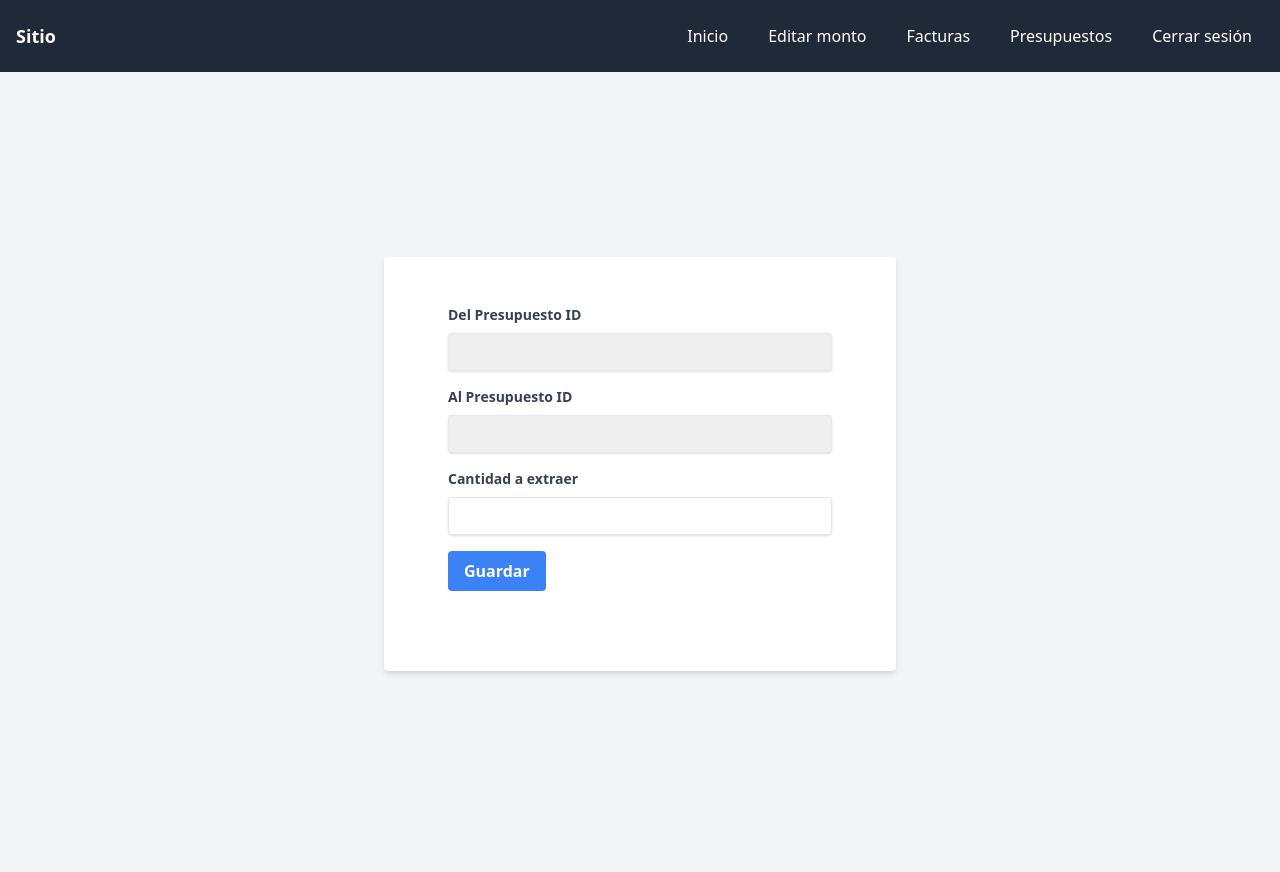
After one commit to josuecepedatec/presupuesto-dap, a Django app: page /editar-monto/ in a window 1280 px wide. The commit adds this page. Run offline with Django 4.2, Linux system fonts and the light colour scheme; a user stored in the database is signed in; data comes from the database, SQL or seed files in the repository; both versions use the stored data as it was after the commit; lists and menus that the app fills with data are empty; some libraries are stand-ins or nearby versions.

Commit message:
edicion de montos

```diff
--- a/core/models.py
+++ b/core/models.py
@@ -43,9 +43,11 @@ class UserAreaOrSubArea(BaseModel):
     user = models.OneToOneField(get_user_model(), on_delete=models.CASCADE)
     area = models.ForeignKey(Area, on_delete=models.CASCADE)
     sub_area = models.ForeignKey(SubArea, on_delete=models.CASCADE)
+    puede_editar_monto = models.BooleanField(default=False)
 
     def __str__(self) -> str:
         return self.user.username
+
 
 class Presupuesto(BaseModel):
     presupuesto_id = models.CharField(max_length=100, unique=True)
--- a/core/templates/base.html
+++ b/core/templates/base.html
@@ -13,12 +13,19 @@
             <div class="text-white font-bold text-lg">Sitio</div>
             <div class="flex space-x-4">
                 <a href="/" class="text-white hover:bg-gray-700 px-3 py-2 rounded-md">Inicio</a>
+                {% if user_context_data.puede_editar_monto or user_context_data.is_superuser %}
+                <a href="/editar-monto/" class="text-white hover:bg-gray-700 px-3 py-2 rounded-md">Editar monto</a>
+                {% endif %}
                 <a href="/facturas/" class="text-white hover:bg-gray-700 px-3 py-2 rounded-md">Facturas</a>
                 <a href="/presupuestos/" class="text-white hover:bg-gray-700 px-3 py-2 rounded-md">Presupuestos</a>
                 <a href="{% url 'logout' %}" class="text-white hover:bg-gray-700 px-3 py-2 rounded-md">Cerrar sesión</a>
             </div>
         </div>
     </nav>
+
+{% comment %} <pre>
+    {{user_context_data}}
+</pre> {% endcomment %}
 {% block content %}
 
 {% endblock %}
--- /dev/null
+++ b/core/templates/editar-monto.html
@@ -0,0 +1,148 @@
+{% extends "base.html" %}
+
+{% block content %}
+<div class=" flex items-center justify-center h-screen">
+
+    <div class="w-full max-w-lg bg-white shadow-md rounded px-8 pt-6 pb-8 mb-4">
+        <div id="alerta-exito" class="hidden bg-green-100 border border-green-400 text-green-700 px-4 py-3 rounded relative mt-4" role="alert">
+            <strong class="font-bold">¡Éxito!</strong>
+            <span class="block sm:inline">Los datos han sido guardados exitosamente.</span>
+            <span class="absolute top-0 bottom-0 right-0 px-4 py-3">
+                <svg class="fill-current h-6 w-6 text-green-500" role="button" xmlns="http://www.w3.org/2000/svg" viewBox="0 0 20 20"><title>Close</title><path d="M14.348 5.652a.5.5 0 0 1 .707.707L10.707 10l4.348 4.348a.5.5 0 0 1-.707.707L10 10.707l-4.348 4.348a.5.5 0 0 1-.707-.707L9.293 10 4.945 5.652a.5.5 0 0 1 .707-.707L10 9.293l4.348-4.348z"/></svg>
+            </span>
+        </div>
+        <div id="alerta-monto" class="hidden bg-red-100 border border-red-400 text-red-700 px-4 py-3 rounded relative mt-4" role="alert">
+            <strong class="font-bold">¡Error!</strong>
+            <span class="block sm:inline">La cantidad es mayor al monto restante.</span>
+            <span class="absolute top-0 bottom-0 right-0 px-4 py-3">
+                <svg class="fill-current h-6 w-6 text-red-500" role="button" xmlns="http://www.w3.org/2000/svg" viewBox="0 0 20 20"><title>Close</title><path d="M14.348 5.652a.5.5 0 0 1 .707.707L10.707 10l4.348 4.348a.5.5 0 0 1-.707.707L10 10.707l-4.348 4.348a.5.5 0 0 1-.707-.707L9.293 10 4.945 5.652a.5.5 0 0 1 .707-.707L10 9.293l4.348-4.348z"/></svg>
+            </span>
+        </div>
+        <div id="alerta-presupuesto" class="hidden bg-red-100 border border-red-400 text-red-700 px-4 py-3 rounded relative mt-4" role="alert">
+            <strong class="font-bold">¡Error!</strong>
+            <span class="block sm:inline">Selecciona presupuestos diferentes.</span>
+            <span class="absolute top-0 bottom-0 right-0 px-4 py-3">
+                <svg class="fill-current h-6 w-6 text-red-500" role="button" xmlns="http://www.w3.org/2000/svg" viewBox="0 0 20 20"><title>Close</title><path d="M14.348 5.652a.5.5 0 0 1 .707.707L10.707 10l4.348 4.348a.5.5 0 0 1-.707.707L10 10.707l-4.348 4.348a.5.5 0 0 1-.707-.707L9.293 10 4.945 5.652a.5.5 0 0 1 .707-.707L10 9.293l4.348-4.348z"/></svg>
+            </span>
+        </div>
+
+        <form id="form-editar-monto" method="post" action="{% url 'extraer_monto' %}" class="max-w-lg mx-auto bg-white rounded px-8 pt-6 pb-8 mb-4">
+            {% csrf_token %}
+            <div class="mb-4">
+                <label class="block text-gray-700 text-sm font-bold mb-2" for="presupuesto">Del Presupuesto ID</label>
+                <select class="shadow appearance-none border rounded w-full py-2 px-3 text-gray-700 leading-tight focus:outline-none focus:shadow-outline" id="presupuesto" name="presupuesto">
+                    <!-- Opciones del select serán cargadas dinámicamente aquí -->
+                    <option></option>
+                </select>
+                <div id="presupuesto-error" class="text-red-500"></div>
+            </div>
+            <div class="mb-4">
+                <label class="block text-gray-700 text-sm font-bold mb-2" for="presupuesto">Al Presupuesto ID</label>
+                <select class="shadow appearance-none border rounded w-full py-2 px-3 text-gray-700 leading-tight focus:outline-none focus:shadow-outline" id="presupuesto2" name="presupuesto2">
+                    <!-- Opciones del select serán cargadas dinámicamente aquí -->
+                    <option></option>
+                </select>
+                <div id="presupuesto2-error" class="text-red-500"></div>
+            </div>
+            <div class="mb-4">
+                <label class="block text-gray-700 text-sm font-bold mb-2" for="cantidad">Cantidad a extraer</label>
+                <input class="shadow appearance-none border rounded w-full py-2 px-3 text-gray-700 leading-tight focus:outline-none focus:shadow-outline" id="cantidad" type="text" name="cantidad" step="0.01">
+                <div id="cantidad-error" class="text-red-500"></div>
+            </div>
+            <div class="flex items-center justify-between">
+                <button class="bg-blue-500 hover:bg-blue-700 text-white font-bold py-2 px-4 rounded focus:outline-none focus:shadow-outline" type="submit">Guardar</button>
+            </div>
+        </form>
+    </div>
+
+</div>
+
+
+<script>
+    fetch('/api/presupuestos/')
+    .then(response => response.json())
+    .then(data => {
+        const select = document.getElementById('presupuesto');
+        data.forEach(presupuesto => {
+            const option = document.createElement('option');
+            option.value = presupuesto.id;
+            option.textContent = presupuesto.presupuesto_id;
+            select.appendChild(option);
+        });
+        const select2 = document.getElementById('presupuesto2');
+        data.forEach(presupuesto => {
+            const option = document.createElement('option');
+            option.value = presupuesto.id;
+            option.textContent = presupuesto.presupuesto_id;
+            select2.appendChild(option);
+        });
+    })
+    .catch(error => console.error('Error:', error));
+
+    document.getElementById("form-editar-monto").addEventListener("submit", function(event) {
+        event.preventDefault();
+        var form = this;
+        const errorList = ['cantidad', 'presupuesto', 'presupuesto2']
+
+        fetch(form.action, {
+            method: form.method,
+            body: new FormData(form)
+        })
+        .then(response => {
+            if (response.ok) {
+                document.getElementById("alerta-exito").classList.remove("hidden");
+                document.getElementById("alerta-monto").classList.add("hidden");
+                document.getElementById("alerta-presupuesto").classList.add("hidden");
+                errorList.forEach(function(item) {
+                    var errorDiv = document.getElementById(item + "-error");
+                    if (errorDiv) {
+                        errorDiv.innerHTML = '';
+                    }
+                })
+
+                form.reset();
+            } else {
+                response.json().then(data => {
+
+                    if (data.monto) {
+                        document.getElementById("alerta-monto").classList.remove("hidden");
+                    }
+                    if (data.presupuesto) {
+                        document.getElementById("alerta-presupuesto").classList.remove("hidden");
+                    }
+                    if (data.presupuesto) {
+                        document.getElementById("alerta-presupuesto").classList.remove("hidden");
+                    }
+
+                    errorList.forEach(function(item) {
+                        var errorDiv = document.getElementById(item + "-error");
+                        if (errorDiv) {
+                            errorDiv.innerHTML = '';
+                        }
+                    })
+
+                    for (var key in data) {
+                        var errorDiv = document.getElementById(key + "-error");
+                        if (errorDiv) {
+                            errorDiv.innerHTML = data[key].join(", ");
+                        }
+                    }
+
+                });
+            }
+        })
+        .catch(error => console.error('Error:', error));
+    });
+
+    document.getElementById("alerta-exito").addEventListener("click", function() {
+        this.classList.add("hidden");
+    });
+    document.getElementById("alerta-monto").addEventListener("click", function() {
+        this.classList.add("hidden");
+    });
+    document.getElementById("alerta-presupuesto").addEventListener("click", function() {
+        this.classList.add("hidden");
+    });
+</script>
+
+{% endblock %}
--- a/core/urls.py
+++ b/core/urls.py
@@ -1,12 +1,14 @@
 from django.urls import path, include
-from .views import index, login_view, crear_factura, facturas, presupuestos, logout_view, PresupuestoListView
+from .views import index, editar_monto, extraer_monto, login_view, crear_factura, facturas, presupuestos, logout_view, PresupuestoListView
 
 urlpatterns = [
     path('', index, name='index'),
+    path('editar-monto/', editar_monto, name='editar-monto'),
     path('facturas/', facturas, name='facturas'),
     path('presupuestos/', presupuestos, name='presupuestos'),
     path('login/', login_view, name='login'),
     path('logout/', logout_view, name='logout'),
     path('crear-factura/', crear_factura, name='crear_factura'),
+    path('extraer-monto/', extraer_monto, name='extraer_monto'),
     path('api/presupuestos/', PresupuestoListView.as_view(), name='presupuesto-list'),
 ]
--- a/core/views.py
+++ b/core/views.py
@@ -3,6 +3,7 @@ from django.contrib.auth import login, logout
 from django.contrib.auth.decorators import login_required
 from django.core.paginator import Paginator
 from django.db.models import Count
+from django.urls import reverse
 
 from rest_framework.views import APIView
 from rest_framework import status
@@ -11,7 +12,7 @@ from rest_framework.decorators import api_view
 
 from .models import Factura, Presupuesto, UserAreaOrSubArea
 from .forms import LoginForm, FacturaForm
-from .serializers import FacturaSerializer, PresupuestoSerializer
+from .serializers import FacturaSerializer, PresupuestoSerializer, ExtraerMontoSerializer
 
 
 
@@ -37,6 +38,22 @@ def presupuestos_query(request):
         pass
     return qs.none()
 
+def user_context_data(request):
+    user = request.user
+    try:
+        u = UserAreaOrSubArea.objects.get(user__id=user.pk)
+        return {
+            'is_superuser': request.user.is_superuser,
+            'is_staff': request.user.is_staff,
+            'puede_editar_monto': u.puede_editar_monto
+        }
+    except UserAreaOrSubArea.DoesNotExist:
+        return {
+            'is_superuser': request.user.is_superuser,
+            'is_staff': request.user.is_staff,
+            'puede_editar_monto': False
+        }
+
 
 def login_view(request):
     if request.method == 'POST':
@@ -52,6 +69,31 @@ def login_view(request):
 def logout_view(request):
     logout(request)
     return redirect('login')
+
+
+@api_view(['POST'])
+def extraer_monto(request):
+    if request.method == 'POST':
+        serializer = ExtraerMontoSerializer(data=request.data)
+        if serializer.is_valid():
+            if serializer.data['presupuesto'] == serializer.data['presupuesto2']:
+                return Response({'presupuesto': 'Selecciona diferentes presupuestos'}, status=status.HTTP_400_BAD_REQUEST)
+
+            presupuesto = Presupuesto.objects.get(pk=serializer.data['presupuesto'])
+
+            if serializer.data['cantidad'] > presupuesto.monto:
+                return Response({'monto': f'la cantidad es mayor al monto restante de {presupuesto.presupuesto_id} - ${presupuesto.monto}'}, status=status.HTTP_400_BAD_REQUEST)
+
+            presupuesto2 = Presupuesto.objects.get(pk=serializer.data['presupuesto2'])
+            presupuesto2.monto += serializer.data['cantidad']
+            presupuesto2.save()
+
+            presupuesto.monto -= serializer.data['cantidad']
+            presupuesto.save()
+            return Response(serializer.data, status=status.HTTP_201_CREATED)
+        print(" NO VALIDO")
+        print(request.data)
+        return Response(serializer.errors, status=status.HTTP_400_BAD_REQUEST)
 
 @api_view(['POST'])
 def crear_factura(request):
@@ -78,31 +120,41 @@ def crear_factura(request):
 
 @login_required(redirect_field_name='next', login_url='/login/')
 def index(request):
-    return render(request, 'index.html')
+    return render(request, 'index.html', context={
+        'user_context_data': user_context_data(request)
+    })
 
 
 @login_required(redirect_field_name='next', login_url='/login/')
+def editar_monto(request):
+    context_data = user_context_data(request)
+    if context_data['puede_editar_monto'] or context_data['is_superuser']:
+        return render(request, 'editar-monto.html', context={
+            'user_context_data': user_context_data(request)
+        })
+    return redirect(reverse('index'))
+
+@login_required(redirect_field_name='next', login_url='/login/')
 def facturas(request):
+    presupuestos = presupuestos_query(request)
+    facturas = Factura.objects.filter(presupuesto__in=presupuestos)
 
-    presupuestos = presupuestos_query(request)
-
-    # facturas = Factura.objects.all()
-
-    facturas = Factura.objects.filter(presupuesto__in=presupuestos)
     paginator = Paginator(facturas, 15)
     page_number = request.GET.get('page')
     page_obj = paginator.get_page(page_number)
-    return render(request, 'facturas.html', {'page_obj': page_obj})
+
+    return render(request, 'facturas.html', {'page_obj': page_obj, 'user_context_data': user_context_data(request)})
 
 
 @login_required(redirect_field_name='next', login_url='/login/')
 def presupuestos(request):
-    # presupuestos_list = Presupuesto.objects.annotate(num_facturas=Count('factura'))
     presupuestos_list = presupuestos_query(request).annotate(num_facturas=Count('factura'))
+
     paginator = Paginator(presupuestos_list, 15)
     page_number = request.GET.get('page')
     page_obj = paginator.get_page(page_number)
-    return render(request, 'presupuestos.html', {'page_obj': page_obj})
+
+    return render(request, 'presupuestos.html', {'page_obj': page_obj, 'user_context_data': user_context_data(request)})
 
 
 class PresupuestoListView(APIView):
```
Also changed, not shown: core/management/commands/generate_data.py (added, +173 -0 lines), core/serializers.py (+9 -0 lines), core/migrations/0012_userareaorsubarea_puede_editar_monto.py (added), db.sqlite3.
